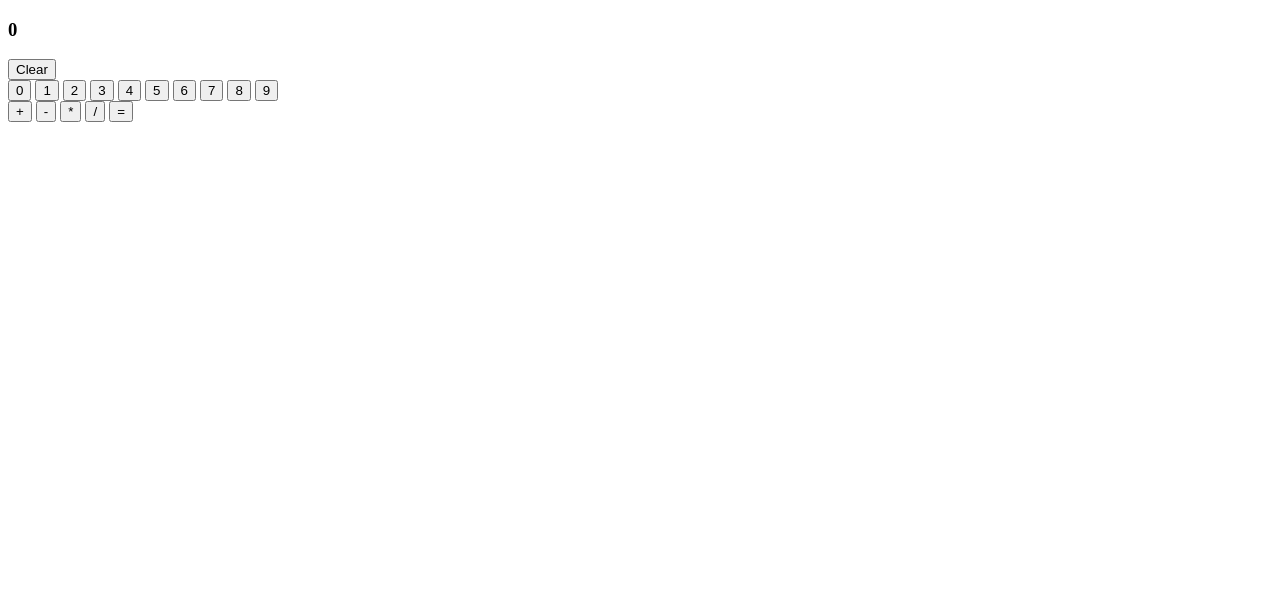
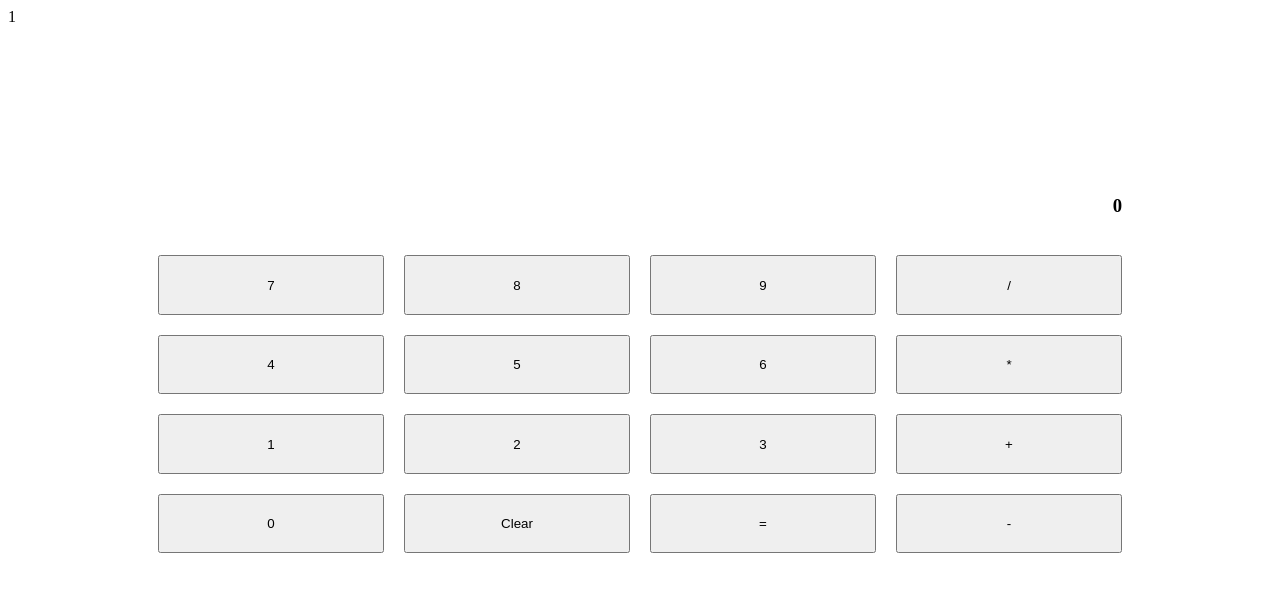
Before and after one commit to eabraham2623/odinCalculator, a plain HTML site: page index.html in a window 1280 px wide. Drawn offline with Linux system fonts and the light colour scheme.

Commit message:
Added initial grid layout

```diff
--- a/index.html
+++ b/index.html
@@ -6,30 +6,28 @@
     <meta name="viewport" content="width=device-width, initial-scale=1.0">
     <script src="scripts/script.js" defer></script>
     <title>Calculator</title>
+    <link rel = "stylesheet" href="styles/styles.css">
 </head>
 <body>
+    <div>1</div>
     <div class = "calculator">
         <h3 class = "display">0</h3>
+        <button class = "number" id ="zero">0</button>
+        <button class = "number" id ="one">1</button>
+        <button class = "number" id = "two">2</button>
+        <button class = "number" id = "three">3</button>
+        <button class = "number" id = "four">4</button>
+        <button class = "number" id = "five">5</button>
+        <button class = "number" id = "six">6</button>
+        <button class = "number" id = "seven">7</button>
+        <button class = "number" id = "eight">8</button>
+        <button class = "number" id = "nine">9</button>
+        <button class = "operator" id = "plus">+</button>
+        <button class = "operator" id = "minus">-</button>
+        <button class = "operator" id = "multiply">*</button>
+        <button class = "operator" id = "divide">/</button>
         <button id = "clear">Clear</button>
-        <div class = "numbers">
-            <button class = "number">0</button>
-            <button class = "number">1</button>
-            <button class = "number">2</button>
-            <button class = "number">3</button>
-            <button class = "number">4</button>
-            <button class = "number">5</button>
-            <button class = "number">6</button>
-            <button class = "number">7</button>
-            <button class = "number">8</button>
-            <button class = "number">9</button>
-        </div>
-        <div class = "operators">
-            <button class = "operator">+</button>
-            <button class = "operator">-</button>
-            <button class = "operator">*</button>
-            <button class = "operator">/</button>
-            <button id = "equals">=</button>
-        </div>
+        <button id = "equals">=</button>
     </div>
 </body>
 </html>
--- /dev/null
+++ b/styles/styles.css
@@ -0,0 +1,76 @@
+.calculator {
+    display: grid;
+    grid-template-columns: 1fr 1fr 1fr 1fr;
+    grid-template-rows: 1fr 1fr 1fr 1fr 1fr;
+    padding: 150px;
+    grid-gap: 20px;
+}
+.display {
+    grid-column: 1 / span 4;
+    text-align: right;
+    order: -1;
+}
+#seven
+{
+    order: 0;
+}
+#eight
+{
+    order: 1;
+}
+#nine
+{
+    order: 2;
+}
+#divide
+{
+    order: 3;
+}
+#four
+{
+    order: 4;
+}
+#five
+{
+    order: 5;
+}
+#six
+{
+    order: 6;
+}
+#multiply
+{
+    order: 7;
+}
+#one
+{
+    order:8
+}
+#two
+{
+    order: 9;
+}
+#three
+{
+    order: 10;
+}
+#plus
+{
+    order: 11;
+}
+#zero
+{
+    order: 12;
+}
+#clear
+{
+    order: 13;
+}
+#equals
+{
+    order: 14;
+}
+#minus
+{
+    order: 15;
+}
```
